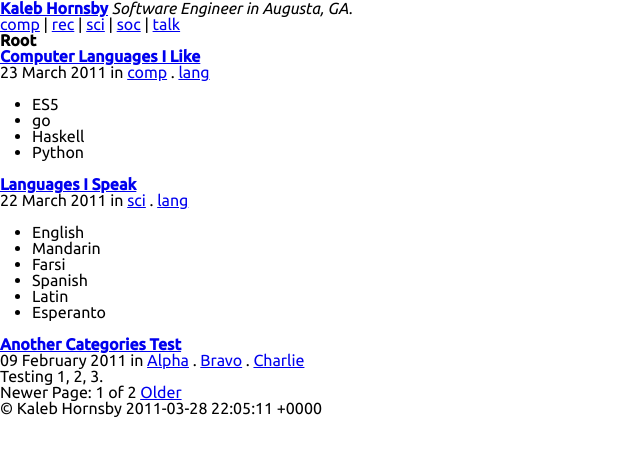
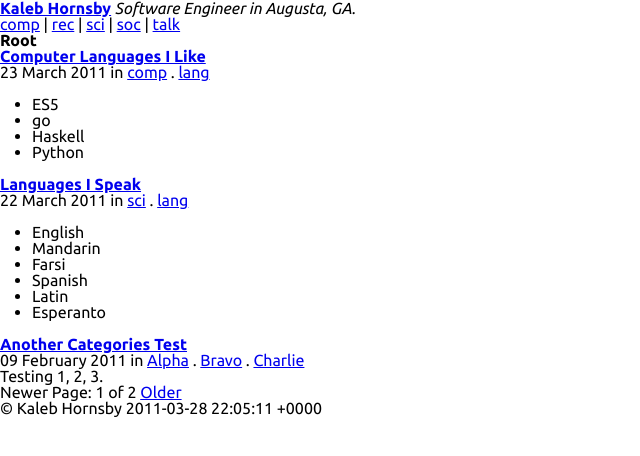
Before and after one commit to kaleb/kaleb.github.com, a Jekyll site: the page built from index.html, in a window 1280 px wide. Shown: the top 456 px of the page, without its empty margins (0-640 px from the left). Built offline with Jekyll 4.4.1, drawn with Linux system fonts in a browser that asks for light colours; the list of posts is cut into pages by our own code.

Commit message:
Edited _includes/head.html via GitHub

```diff
--- a/_includes/head.html
+++ b/_includes/head.html
@@ -11,6 +11,6 @@
 <script src="http://html5shiv.googlecode.com/svn/trunk/html5.js"></script>
 <![endif]-->
 <script src=/main.js></script>
-<link href=http://fonts.googleapis.com/css?family=Ubuntu:light,lightitalic,500,500italic rel=stylesheet type=text/css>
+<link href='http://fonts.googleapis.com/css?family=Ubuntu:light,lightitalic,regular,italic,500,500italic,bold,bolditalic&subset=greek,latin' rel='stylesheet' type='text/css'>
 <link rel=stylesheet href=/main.css>
 </head>
```
